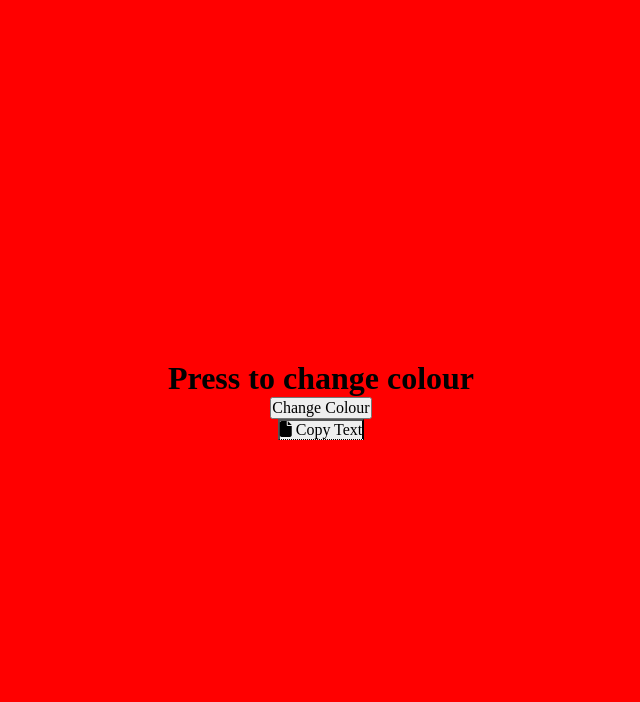
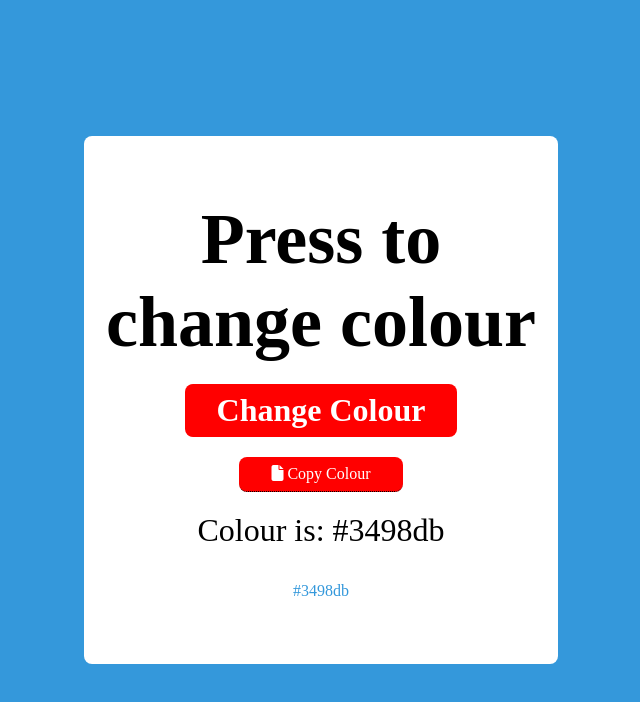
Before and after one commit to DMWebServices/Colour-Change-App, a plain HTML site: page index.html in a window 1280 px wide. Shown: the whole page, without its empty margins (319-959 px from the left). Drawn offline with Linux system fonts and the light colour scheme.

Commit message:
Fix: Basic UI Styles ( Design )

```diff
--- a/assets/css/style.css
+++ b/assets/css/style.css
@@ -1,38 +1,23 @@
+/** Global Styles **/
 *, h1, body { padding: 0; margin: 0; }
-.change-color { width: 100vw; height: 100vh; background-color: red; display: flex; flex-direction: column; justify-content: center; align-items: center; }
-#copy-color { cursor: pointer; }
+.change-color-container { width: 100vw; height: 100vh; display: flex; flex-direction: column; justify-content: center; align-items: center; gap: 20px; }
+.change-color-inner-container { display: flex; flex-direction: column; justify-content: center; align-items: center; gap: 20px; background-color: #fff; padding: 62px 22px; border-radius: 8px; }
+
+/** Title **/
+.change-color-title { font-size: 72px; text-align: center; }
+
+/** Btn Styles **/
+.change-color-btn { padding: 8px 32px; border: none; background-color: red; border-radius: 8px; color: #fff; font-weight: bold; font-size: 32px; cursor: pointer; }
+.copy-btn { padding: 8px 32px; border: none; background-color: red; border-radius: 8px; color: #fff; font-weight: light; font-size: 16px; cursor: pointer; }
 
 /** Tool Tips **/
-.tooltip {
-  position: relative;
-  display: inline-block;
-  border-bottom: 1px dotted black;
-}
+.tooltip { position: relative; display: inline-block; border-bottom: 1px dotted black; }
+.tooltip .tooltiptext { visibility: hidden; width: 120px; background-color: #555; color: #fff; text-align: center; border-radius: 6px; padding: 5px 0; position: absolute; z-index: 1; bottom: 125%; left: 50%; margin-left: -60px; opacity: 0; transition: opacity 0.3s; }
+.tooltip .tooltiptext::after { content: ""; position: absolute; top: 100%; left: 50%; margin-left: -5px; border-width: 5px; border-style: solid; border-color: #555 transparent transparent transparent; }
 
-.tooltip .tooltiptext {
-  visibility: hidden;
-  width: 120px;
-  background-color: #555;
-  color: #fff;
-  text-align: center;
-  border-radius: 6px;
-  padding: 5px 0;
-  position: absolute;
-  z-index: 1;
-  bottom: 125%;
-  left: 50%;
-  margin-left: -60px;
-  opacity: 0;
-  transition: opacity 0.3s;
-}
+/** Color Output **/
+.color-out-put { font-size: 32px; }
+#out-put { height: 50px; }
 
-.tooltip .tooltiptext::after {
-  content: "";
-  position: absolute;
-  top: 100%;
-  left: 50%;
-  margin-left: -5px;
-  border-width: 5px;
-  border-style: solid;
-  border-color: #555 transparent transparent transparent;
-}
+.color-history-container { display: flex; gap: 20px; background-color: #fff; border-radius: 8px; height: 20px; }
+.color-history-container li { list-style: none; }
--- a/assets/js/app.js
+++ b/assets/js/app.js
@@ -1,26 +1,59 @@
-const changeColor = document.getElementById('change-bk-color');
-const changeBk = document.querySelector(".change-color");
-const outPut = document.getElementById("out-put");
-const copyColor = document.getElementById("copy-color");
+const changeColorBtn = document.getElementById('change-color-btn');
+const backgroundEl = document.getElementById("change-color");
+const outputEl = document.getElementById("out-put");
+const copyBtn = document.getElementById("copy-color");
+const historyListEl = document.getElementById("color-history");
 
-let randomColor = "";
+let currentColor = "#3498db";
+const maxHistory = 5;
+const colorHistory = [];
 
-function randomColorGen() {
-    // Generates Random Hex Colour
-    randomColor = "#" + Math.floor(Math.random() * 16777215).toString(16).padStart(6, "0");
+function applycolor(color) {
+    backgroundEl.style.backgroundColor = color;
+    outputEl.textContent = `Colour is: ${color}`;
 
-    // Set Random Background Colour
-    changeBk.style.backgroundColor = randomColor;
+    // Update Color History
+    colorHistory.unshift(color);
+    if ( colorHistory.length > maxHistory ) colorHistory.pop(); // Keep Only 5 colors
 
-    // Out Put the Colour Value
-    outPut.textContent = `The colour is: ${randomColor}`;
+    updateColorHistoryList();
+}
+
+function updateColorHistoryList() {
+    historyListEl.innerHTML= "";
+
+    colorHistory.forEach((color) => {
+        const li = document.createElement("li");
+        li.textContent = color;
+        li.style.color = color;
+        li.style.cursor = "pointer";
+        li.title = "Click to copy"
+
+        li.addEventListener("click", () => copyToClipboard(color));
+        historyListEl.appendChild(li);
+
+    });
 };
 
-changeColor.addEventListener("click", randomColorGen);
+function currentColorGen() {
+    // Generates Random Hex Colour
+    currentColor = "#" + Math.floor(Math.random() * 16777215).toString(16).padStart(6, "0");
+
+    applycolor(currentColor);
+};
 
 // Copy Output value
-copyColor.addEventListener("click", () => {
-    navigator.clipboard.writeText(randomColor)
-    .then(() => alert(`${randomColor}`))
+function copyToClipboard(text) {
+    navigator.clipboard.writeText(text)
+    .then(() => alert(`${text}`))
     .catch(err => console.error("Error copying", err));
+};
+
+// Event Listeners
+backgroundEl.addEventListener("click", currentColorGen);
+copyBtn.addEventListener("click", () => {
+    copyToClipboard(currentColor);
 });
+
+// First Render
+applycolor(currentColor);
--- a/index.html
+++ b/index.html
@@ -22,15 +22,24 @@
 </head>
 <body>
 
-    <div class="change-color">
-        <h1>Press to change colour</h1>
-        <button id="change-bk-color">Change Colour</button>
-        <button id="copy-color" class="tooltip"><i class="fa-solid fa-file"></i>
-            Copy Text<span class="tooltiptext">Copy Text</span>
-        </button>
+    <main id="change-color" class="change-color-container" role="main" aria-label="Color changer application">
+        <div class="change-color-inner-container">
+            <h1 class="change-color-title">Press to <br />change colour</h1>
+            <!--Colour Change Btn -->
+            <button id="change-color" class="change-color-btn" aria-label="Generate a random background color">Change Colour</button>
 
-        <p id="out-put"></p>
-    </div>
+            <!-- Copy to clipboard Btn -->
+            <button id="copy-color" class="copy-btn tooltip" aria-label="Copy the current background color value"><i class="fa-solid fa-file" aria-hidden="true"></i>
+                Copy Colour<span class="tooltiptext" role="tooltip">Copy Colour</span>
+            </button>
+
+            <!-- Colour Output -->
+            <p id="out-put" class="color-out-put" aria-live="polite"></p>
+
+            <!-- Colour History -->
+            <ul id="color-history" aria-label="Color history list" class="color-history-container"></ul>
+        </div>
+    </main>
 
     <script src="assets/js/app.js"></script>
 </body>
```
